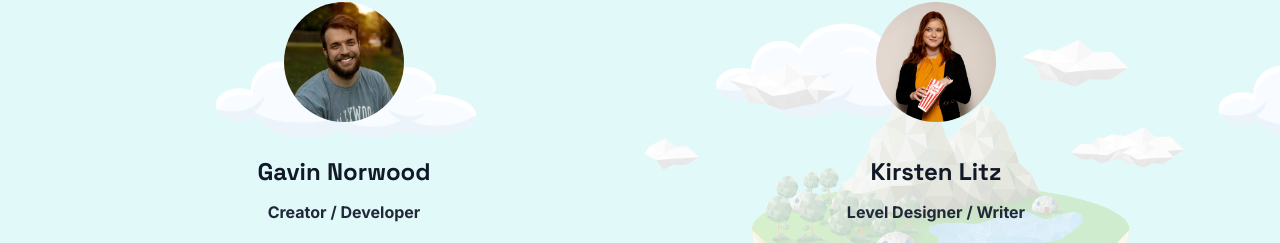
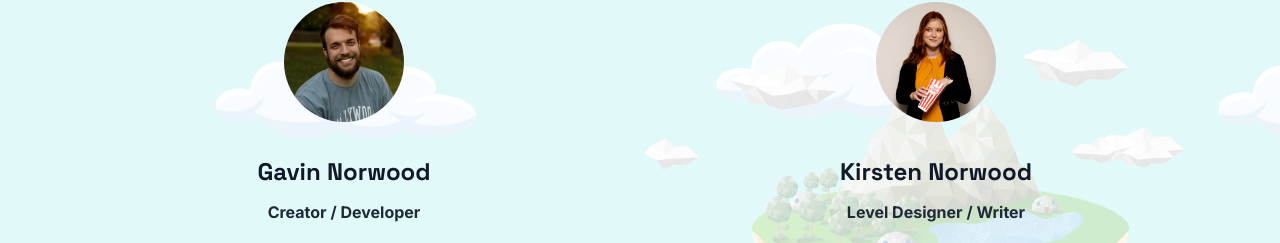
Before and after one commit to NorwinLabs/WindhelmSite, a plain HTML site: page index.html in a window 1280 px wide. Shown: the part 3007-3250 px from the top of the page. Drawn offline with Linux system fonts and the light colour scheme.

Commit message:
Update index.html

```diff
--- a/index.html
+++ b/index.html
@@ -1352,7 +1352,7 @@
                 />
               </div>
               <div class="member-info">
-                <h3>Kirsten Litz</h3>
+                <h3>Kirsten Norwood</h3>
                 <p class="member-role">Level Designer / Writer</p>
               </div>
             </article>
```
